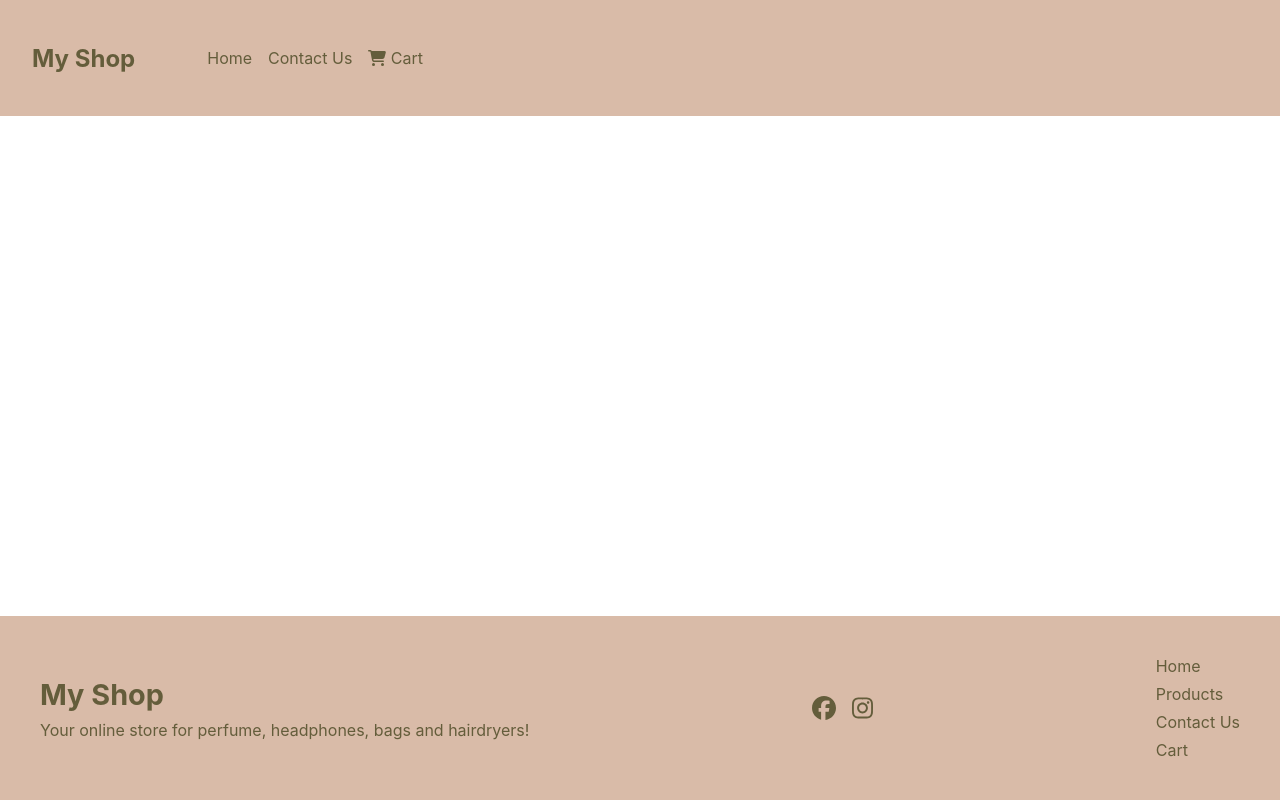
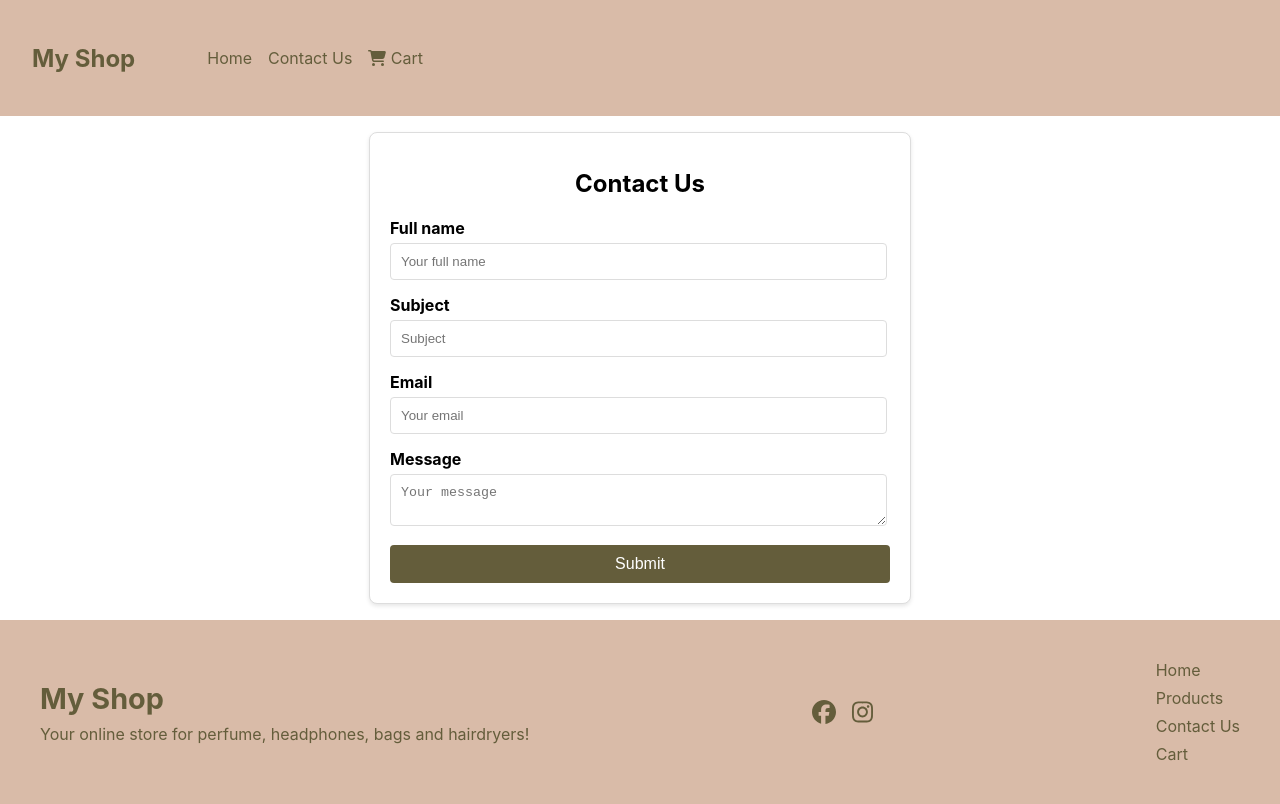
Before and after one commit to CecilieMari/FrameworksCA, a React (Create React App) app: page /form in a window 1280 px wide. Built offline with nearby package versions, Linux system fonts and the light colour scheme.

Commit message:
adding the contact us page

```diff
--- a/src/App.js
+++ b/src/App.js
@@ -3,6 +3,11 @@ import { BrowserRouter as Router, Routes, Route } from 'react-router-dom';
 import Home from './components/Home/Home';
 import SingleProduct from './components/singleProduct/singelProduct';
 import Layout from './components/Layout/Layout';
+import Form from './components/contact-us/Form';
+
+function RouteNotFound() {
+  return <div>Page not found</div>;
+}
 
 function App() {
   return (
@@ -11,6 +16,8 @@ function App() {
       <Routes>
         <Route path="/" element={<Home />} />
         <Route path="/product/:id" element={<SingleProduct />} /> {/* SingleProduct*/}
+        <Route path="/form" element={<Form />} /> {/* Add route for Form */}
+        <Route path="*" element={<RouteNotFound />} />
       </Routes>
      </Layout>
     </Router>
--- a/src/components/Footer/Footer.module.css
+++ b/src/components/Footer/Footer.module.css
@@ -1,25 +1,25 @@
 .footer {
     display: flex;
-    justify-content: space-between; /* Space items evenly */
+    justify-content: space-between;
     align-items: center;
     background-color: #d9bba8;
-    padding: 1.5rem; /* More padding for better spacing */
+    padding: 1.5rem;
   }
 
   .footerContent {
     display: flex;
     flex-direction: column;
-    align-items: flex-start; /* Align text to the left */
+    align-items: flex-start;
   }
 
   .footerName {
-    font-size: 1.8rem; /* Larger font size for the heading */
+    font-size: 1.8rem;
     font-weight: bold;
-    margin: 0 0 0.5rem 0; /* Margin bottom for spacing */
+    margin: 0 0 0.5rem 0;
   }
 
   .footerText {
-    margin: 0; /* Remove default margin */
+    margin: 0;
   }
 
   .footerList {
@@ -27,35 +27,35 @@
     padding: 0;
     margin: 0;
     display: flex;
-    flex-direction: column; /* Arrange items in a column */
-    gap: 0.5rem; /* Smaller gap for better spacing */
+    flex-direction: column;
+    gap: 0.5rem;
   }
 
   .footerItem a {
     text-decoration: none;
-    transition: color 0.3s ease; /* Smooth transition for hover effect */
+    transition: color 0.3s ease;
     color: #645d3b;
   }
 
   .footerItem a:hover {
-    color: #fff; /* Change color on hover */
+    color: #fff;
     text-decoration: underline;
   }
 
   .footerIcons {
     display: flex;
-    gap: 1rem; /* Space between icons */
+    gap: 1rem;
   }
 
   .iconLink {
-    color: #645d3b; /* Icon color */
-    transition: color 0.3s ease; /* Smooth transition for hover effect */
+    color: #645d3b;
+    transition: color 0.3s ease;
   }
 
   .iconLink:hover {
-    color: #fff; /* Change color on hover */
+    color: #fff;
   }
 
   .icon {
-    font-size: 1.5rem; /* Icon size */
+    font-size: 1.5rem;
   }
--- /dev/null
+++ b/src/components/contact-us/Form.js
@@ -0,0 +1,118 @@
+import React, { useState } from 'react';
+import styles from '../contact-us/Form.module.css';
+
+function Form() {
+  const [fullName, setFullName] = useState('');
+  const [subject, setSubject] = useState('');
+  const [email, setEmail] = useState('');
+  const [body, setBody] = useState('');
+  const [errors, setErrors] = useState({});
+
+  function validateForm() {
+    const newErrors = {};
+    if (fullName.length < 3) {
+      newErrors.fullName = 'Full name must be at least 3 characters long';
+    }
+    if (subject.length < 3) {
+      newErrors.subject = 'Subject must be at least 3 characters long';
+    }
+    if (!/\S+@\S+\.\S+/.test(email)) {
+      newErrors.email = 'Email must be a valid email address';
+    }
+    if (body.length < 3) {
+      newErrors.body = 'Message must be at least 3 characters long';
+    }
+    return newErrors;
+  }
+
+  function onFormSubmit(event) {
+    event.preventDefault();
+    const newErrors = validateForm();
+    if (Object.keys(newErrors).length > 0) {
+      setErrors(newErrors);
+    } else {
+      setErrors({});
+      const formData = {
+        fullName,
+        subject,
+        email,
+        body,
+      };
+      console.log(formData);
+
+      alert('Thank you! We will contact you within a week.');
+    }
+  }
+
+  function onFullNameChange(event) {
+    setFullName(event.target.value);
+  }
+  function onSubjectChange(event) {
+    setSubject(event.target.value);
+  }
+  function onEmailChange(event) {
+    setEmail(event.target.value);
+  }
+  function onBodyChange(event) {
+    setBody(event.target.value);
+  }
+
+  return (
+    <div className={styles.formContainer}>
+      <h1 className={styles.formTitle}>Contact Us</h1>
+      <form onSubmit={onFormSubmit}>
+        <div className={styles.formGroup}>
+          <label htmlFor="full-name" className={styles.formLabel}>Full name</label>
+          <input
+            id="full-name"
+            name="full-name"
+            value={fullName}
+            placeholder="Your full name"
+            onChange={onFullNameChange}
+            className={styles.formInput}
+          />
+          {errors.fullName && <p className={styles.error}>{errors.fullName}</p>}
+        </div>
+        <div className={styles.formGroup}>
+          <label htmlFor="subject" className={styles.formLabel}>Subject</label>
+          <input
+            id="subject"
+            name="subject"
+            value={subject}
+            placeholder="Subject"
+            onChange={onSubjectChange}
+            className={styles.formInput}
+          />
+          {errors.subject && <p className={styles.error}>{errors.subject}</p>}
+        </div>
+        <div className={styles.formGroup}>
+          <label htmlFor="email" className={styles.formLabel}>Email</label>
+          <input
+            id="email"
+            name="email"
+            value={email}
+            placeholder="Your email"
+            onChange={onEmailChange}
+            className={styles.formInput}
+          />
+          {errors.email && <p className={styles.error}>{errors.email}</p>}
+        </div>
+        <div className={styles.formGroup}>
+          <label htmlFor="body" className={styles.formLabel}>Message</label>
+          <textarea
+            id="body"
+            name="body"
+            value={body}
+            placeholder="Your message"
+            onChange={onBodyChange}
+            className={styles.formTextarea}
+          />
+          {errors.body && <p className={styles.error}>{errors.body}</p>}
+        </div>
+        <button type="submit" className={styles.formButton}>Submit</button>
+      </form>
+    </div>
+  );
+}
+
+export default Form;
--- /dev/null
+++ b/src/components/contact-us/Form.module.css
@@ -0,0 +1,61 @@
+.formContainer {
+    max-width: 500px;
+    margin: 0 auto;
+    padding: 20px;
+    border: 1px solid #ddd;
+    border-radius: 8px;
+    box-shadow: 0 2px 4px rgba(0, 0, 0, 0.1);
+    background-color: #fff;
+  }
+
+  .formTitle {
+    text-align: center;
+    font-size: 24px;
+    margin-bottom: 20px;
+  }
+
+  .formGroup {
+    margin-bottom: 15px;
+  }
+
+  .formLabel {
+    display: block;
+    margin-bottom: 5px;
+    font-weight: bold;
+  }
+
+  .formInput {
+    width: 95%;
+    padding: 10px;
+    border: 1px solid #ddd;
+    border-radius: 4px;
+  }
+
+  .formButton {
+    width: 100%;
+    padding: 10px;
+    background-color: #645d3b;
+    color: white;
+    border: none;
+    border-radius: 4px;
+    cursor: pointer;
+    font-size: 16px;
+  }
+
+  .formButton:hover {
+    background-color: black;
+  }
+
+  .formTextarea {
+    width: 95%;
+    padding: 10px;
+    border: 1px solid #ddd;
+    border-radius: 4px;
+    resize: vertical;
+  }
+
+  .error {
+    color: red;
+    font-size: 14px;
+    margin-top: 5px;
+  }
```
